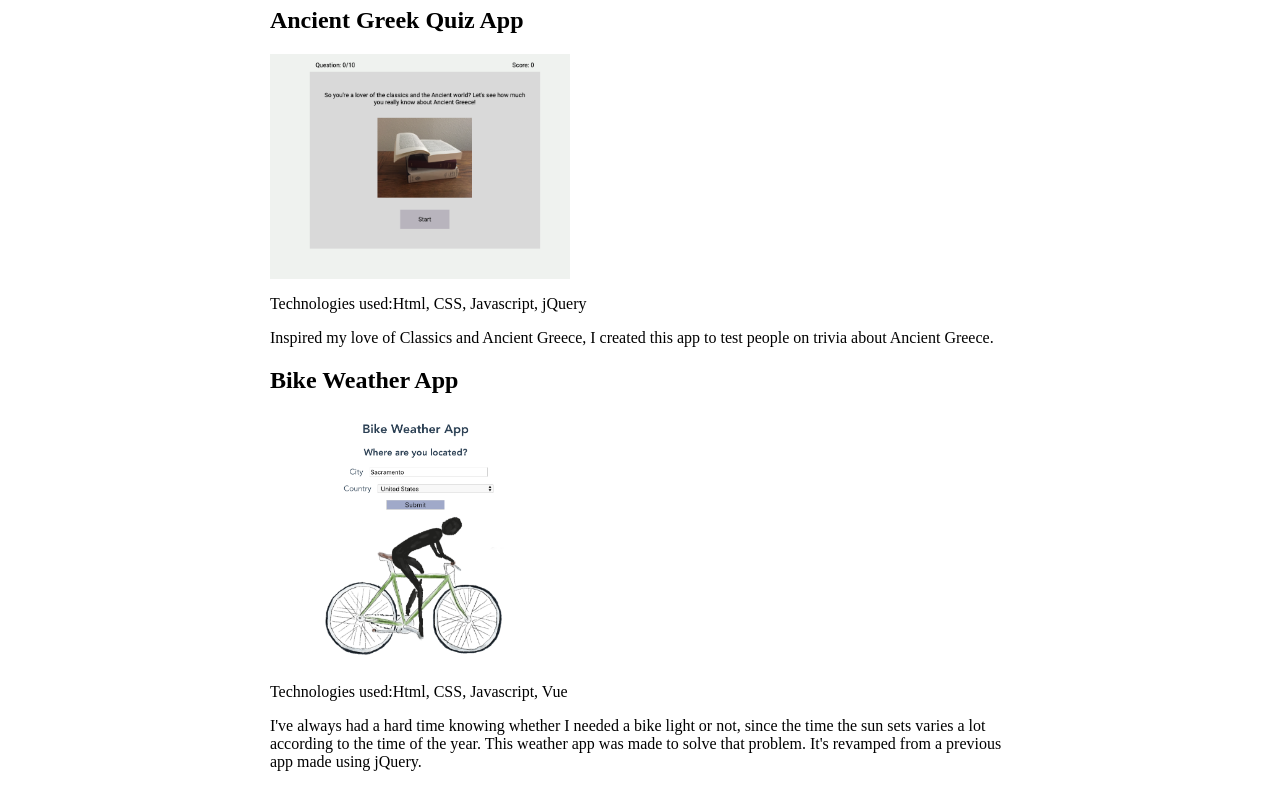
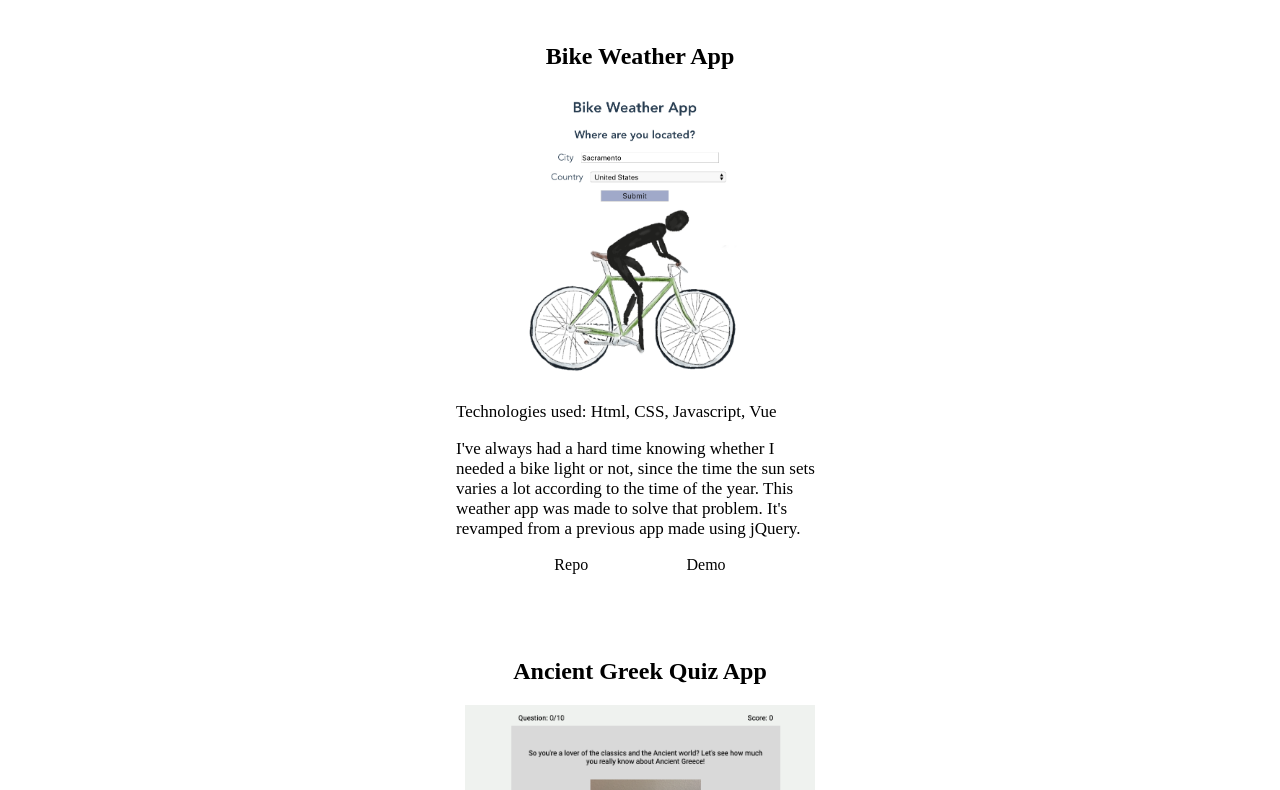
Before and after one commit to coleenhuang/coleenhuang.github.io, a Gatsby site: page /projects in a window 1280 px wide. Shown: the part 213-1003 px from the top of the page. Built offline with nearby package versions, Linux system fonts and the light colour scheme; Gatsby itself is replaced by a stand-in of ours.

Commit message:
added links for projects

```diff
--- a/src/components/Project.js
+++ b/src/components/Project.js
@@ -1,15 +1,23 @@
 import React from 'react';
 import { useTranslation } from "react-i18next"
 import ProjectImg from './ProjectImg.js'
-
+import styles from './Project.module.css'
 const Project = (props) => {
   const { t } = useTranslation();
   return(
-    <div>
-      <h2>{props.title}</h2>
+    <div class={styles.project}>
+      <h2 style={{textAlign: 'center'}}>{props.title}</h2>
       <ProjectImg image={props.image} />
-      <p>Technologies used:{props.tech}</p>
+      <p>{t("projects.technology")} {props.tech}</p>
       <p>{props.description}</p>
+      <div class={styles.projectlinks}>
+        <div class="repo">
+          <a href={props.repo}>{t("projects.repo")}</a>
+        </div>
+        <div class="demo">
+          <a href={props.demo}>{t("projects.demo")}</a>
+        </div>
+      </div>
     </div>
   )
 }
--- /dev/null
+++ b/src/components/Project.module.css
@@ -0,0 +1,19 @@
+.project {
+  width: 400px;
+  margin: 1rem auto 2rem;
+  padding: 1rem;
+}
+
+.project p {
+  font-size: 17px;
+}
+
+.projectlinks {
+  display: flex;
+  flex-direction: row;
+  justify-content: space-evenly;
+}
+.project a {
+  display: block;
+  color: black;
+}
--- a/src/components/ProjectImg.js
+++ b/src/components/ProjectImg.js
@@ -23,7 +23,7 @@ const ProjectImg = (props) => {
     ({ node }) => node.relativePath === props.image
   ).node
   return(
-    <div style={{maxWidth: '300px'}}>
+    <div style={{maxWidth: '350px', margin:'0 auto'}}>
       <Img fluid={img.childImageSharp.fluid} />
     </div>
   )
--- a/src/locales/en/translations.json
+++ b/src/locales/en/translations.json
@@ -28,18 +28,25 @@
   },
   "projects": {
     "title": "Projects",
+    "technology": "Technologies used:",
+    "repo": "Repo",
+    "demo": "Demo",
     "projectList": [
+      {
+        "title":"Bike Weather App",
+        "img_name": "projects/bikeweatherapp.png",
+        "tech":"Html, CSS, Javascript, Vue",
+        "description":"I've always had a hard time knowing whether I needed a bike light or not, since the time the sun sets varies a lot according to the time of the year. This weather app was made to solve that problem. It's revamped from a previous app made using jQuery.",
+        "repo_link":"https://github.com/coleenhuang/bikeweatherapp-vue",
+        "demo_link":"https://coleenhuang.github.io/bikeweatherapp-vue/#/"
+      },
       {
         "title":"Ancient Greek Quiz App",
         "img_name": "projects/quizapp.png",
         "tech":"Html, CSS, Javascript, jQuery",
-        "description":"Inspired my love of Classics and Ancient Greece, I created this app to test people on trivia about Ancient Greece."
-      },
-      {
-        "title":"Bike Weather App",
-        "img_name": "projects/bikeweatherapp.png",
-        "tech":"Html, CSS, Javascript, Vue",
-        "description":"I've always had a hard time knowing whether I needed a bike light or not, since the time the sun sets varies a lot according to the time of the year. This weather app was made to solve that problem. It's revamped from a previous app made using jQuery."
+        "description":"Inspired my love of Classics and Ancient Greece, I created this app to test people on trivia about Ancient Greece.",
+        "repo_link":"https://github.com/coleenhuang/Ancient-Greece-quiz",
+        "demo_link":"https://coleenhuang.github.io/Ancient-Greece-quiz/greek-quiz-app"
       }
     ]
   },
--- a/src/locales/zh/translations.json
+++ b/src/locales/zh/translations.json
@@ -28,18 +28,25 @@
   },
   "projects": {
     "title": "計劃書",
+    "technology": "所用的技術:",
+    "repo": "倉庫",
+    "demo": "示範",
     "projectList": [
+      {
+        "title": "自行車天氣預報",
+        "img_name": "projects/bikeweatherapp.png",
+        "tech": "Html, CSS, Javascript, Vue",
+        "description": "因為黃昏時間依季節有很大的差異，出門騎車時我永遠記不住需不需要帶腳踏車燈。為了解決我出門騎腳踏車時的煩惱，我製作了這個程式來告訴我天氣狀況和在天黑時提醒我帶腳踏車燈。",
+        "repo_link":"https://github.com/coleenhuang/bikeweatherapp-vue",
+        "demo_link":"https://coleenhuang.github.io/bikeweatherapp-vue/#/"
+      },
       {
         "title": "古希臘知多少（英)",
         "img_name": "projects/quizapp.png",
         "tech": "Html, CSS, Javascript, jQuery",
-        "description": "受到了我對西方古典文學和古希臘的性趣影響，我用jQuery製作這個程式來考驗別人對希臘的了解有多深"
-      },
-      {
-        "title": "自行車天氣預報",
-        "img_name": "projects/bikeweatherapp.png",
-        "tech": "Html, CSS, Javascript, Vue",
-        "description": "因為黃昏時間依季節有很大的差異，出門騎車時我永遠記不住需不需要帶腳踏車燈。為了解決我出門騎腳踏車時的煩惱，我製作了這個程式來告訴我天氣狀況和在天黑時提醒我帶腳踏車燈。"
+        "description": "受到了我對西方古典文學和古希臘的性趣影響，我用jQuery製作這個程式來考驗別人對希臘的了解有多深",
+        "repo_link":"https://github.com/coleenhuang/Ancient-Greece-quiz",
+        "demo_link":"https://coleenhuang.github.io/Ancient-Greece-quiz/greek-quiz-app"
       }
     ]
 
--- a/src/pages/about.js
+++ b/src/pages/about.js
@@ -9,9 +9,11 @@ const AboutPage = (props) => {
     <div>
       <SEO title="About" />
       <h1 style={{textAlign:'center'}}>{t('about.title')}</h1>
+      <div style={{padding:"0 2rem"}}>
       {t("about.content").split('\n').map((paragraph, key) =>
-      <p key={key}>{paragraph}</p>
-    )}
+        <p key={key}>{paragraph}</p>
+      )}
+      </div>
     </div>
   )
 }
--- a/src/pages/projects.js
+++ b/src/pages/projects.js
@@ -9,13 +9,15 @@ const ProjectPage = (props) => {
   return(
     <div>
       <SEO title="Projects" />
-      <h1>{t('projects.title')}</h1>
+      <h1 style={{textAlign: 'center'}}>{t('projects.title')}</h1>
       {t('projects.projectList').map((project, key) => {
         return(
           <Project
           key={key}
           title={project.title} tech={project.tech}
           description={project.description}
+          repo={project.repo_link}
+          demo={project.demo_link}
           image={project.img_name}/>
         )
       })}
```
